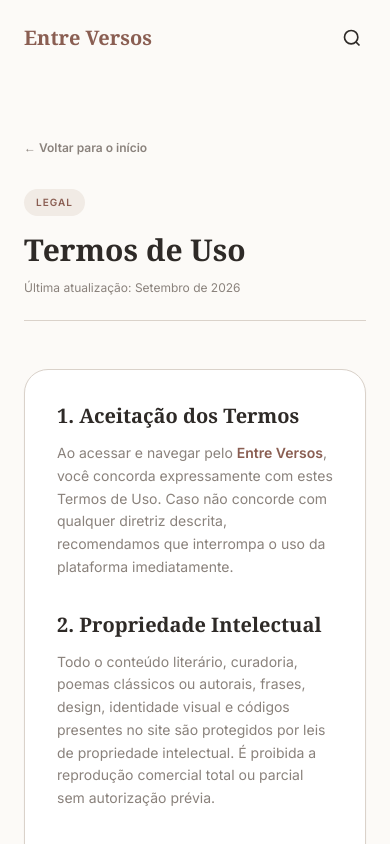
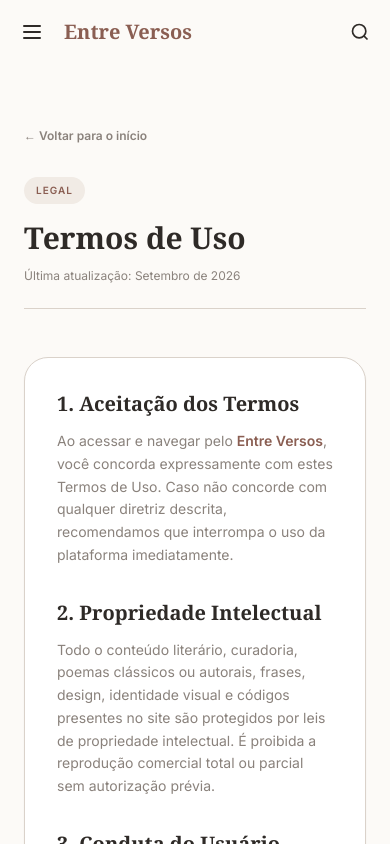
Before and after one commit to arthur-luiss/entre-versos-web, a React (Vite) app: page /termos in a window 390 px wide. Shown: the top 844 px of the page. Built offline with nearby package versions, Linux system fonts and the light colour scheme; a web font is replaced by a local one.

Commit message:
style (frontend): adiciona menu hamburguer responsivo para dispositivosmoveis no Navbar

```diff
--- a/src/components/Navbar.jsx
+++ b/src/components/Navbar.jsx
@@ -4,6 +4,7 @@ import { Link, useNavigate, useLocation } from "react-router-dom";
 export function Navbar() {
   const [searchOpen, setSearchOpen] = useState(false);
   const [searchTerm, setSearchTerm] = useState("");
+  const [mobileMenuOpen, setMobileMenuOpen] = useState(false);
   const navigate = useNavigate();
   const location = useLocation();
 
@@ -13,20 +14,51 @@ export function Navbar() {
       navigate(`/explore?search=${encodeURIComponent(searchTerm.trim())}`);
       setSearchOpen(false);
       setSearchTerm("");
+      setMobileMenuOpen(false);
     }
   };
 
   const isActive = (path) => location.pathname === path;
 
   return (
-    <header className="w-full bg-background py-6 px-6 relative">
+    <header className="w-full bg-background py-4 md:py-6 px-4 md:px-6 relative z-50">
       <div className="max-w-6xl mx-auto flex items-center justify-between">
-        <div className="flex items-center">
+        <div className="flex items-center gap-4">
+          {/* Botão Hambúrguer para Celular e Tablet */}
+          <button
+            onClick={() => setMobileMenuOpen(!mobileMenuOpen)}
+            className="md:hidden text-charcoal hover:opacity-70 transition-opacity p-1 focus:outline-none"
+            aria-label="Menu"
+          >
+            <svg
+              className="w-6 h-6"
+              fill="none"
+              stroke="currentColor"
+              strokeWidth="2"
+              viewBox="0 0 24 24"
+            >
+              {mobileMenuOpen ? (
+                <path
+                  strokeLinecap="round"
+                  strokeLinejoin="round"
+                  d="M6 18L18 6M6 6l12 12"
+                />
+              ) : (
+                <path
+                  strokeLinecap="round"
+                  strokeLinejoin="round"
+                  d="M4 6h16M4 12h16M4 18h16"
+                />
+              )}
+            </svg>
+          </button>
+
           <Link to="/" className="font-serif text-xl font-semibold text-terra">
             Entre Versos
           </Link>
         </div>
 
+        {/* Menu Desktop */}
         <nav className="hidden md:flex items-center gap-8 font-sans text-sm font-medium text-subtle">
           <Link
             to="/"
@@ -57,7 +89,7 @@ export function Navbar() {
                 onChange={(e) => setSearchTerm(e.target.value)}
                 placeholder="Pesquisar versos..."
                 autoFocus
-                className="px-3 py-1.5 text-xs rounded-lg border border-bordercolor bg-white text-charcoal focus:outline-none focus:border-terra w-40 md:w-56"
+                className="px-3 py-1.5 text-xs rounded-lg border border-bordercolor bg-white text-charcoal focus:outline-none focus:border-terra w-36 sm:w-40 md:w-56"
               />
               <button
                 type="button"
@@ -87,6 +119,33 @@ export function Navbar() {
           )}
         </div>
       </div>
+
+      {/* Menu Dropdown para Celular e Tablet */}
+      {mobileMenuOpen && (
+        <nav className="md:hidden absolute top-full left-0 w-full bg-background border-b border-bordercolor shadow-md py-4 px-6 flex flex-col gap-4 font-sans text-sm font-medium text-subtle transition-all">
+          <Link
+            to="/"
+            onClick={() => setMobileMenuOpen(false)}
+            className={`transition-colors ${isActive("/") ? "text-charcoal font-semibold" : "hover:text-charcoal"}`}
+          >
+            Início
+          </Link>
+          <Link
+            to="/explore"
+            onClick={() => setMobileMenuOpen(false)}
+            className={`transition-colors ${isActive("/explore") ? "text-charcoal font-semibold" : "hover:text-charcoal"}`}
+          >
+            Poemas
+          </Link>
+          <Link
+            to="/sobre"
+            onClick={() => setMobileMenuOpen(false)}
+            className={`transition-colors ${isActive("/sobre") ? "text-charcoal font-semibold" : "hover:text-charcoal"}`}
+          >
+            Sobre
+          </Link>
+        </nav>
+      )}
     </header>
   );
 }
```
